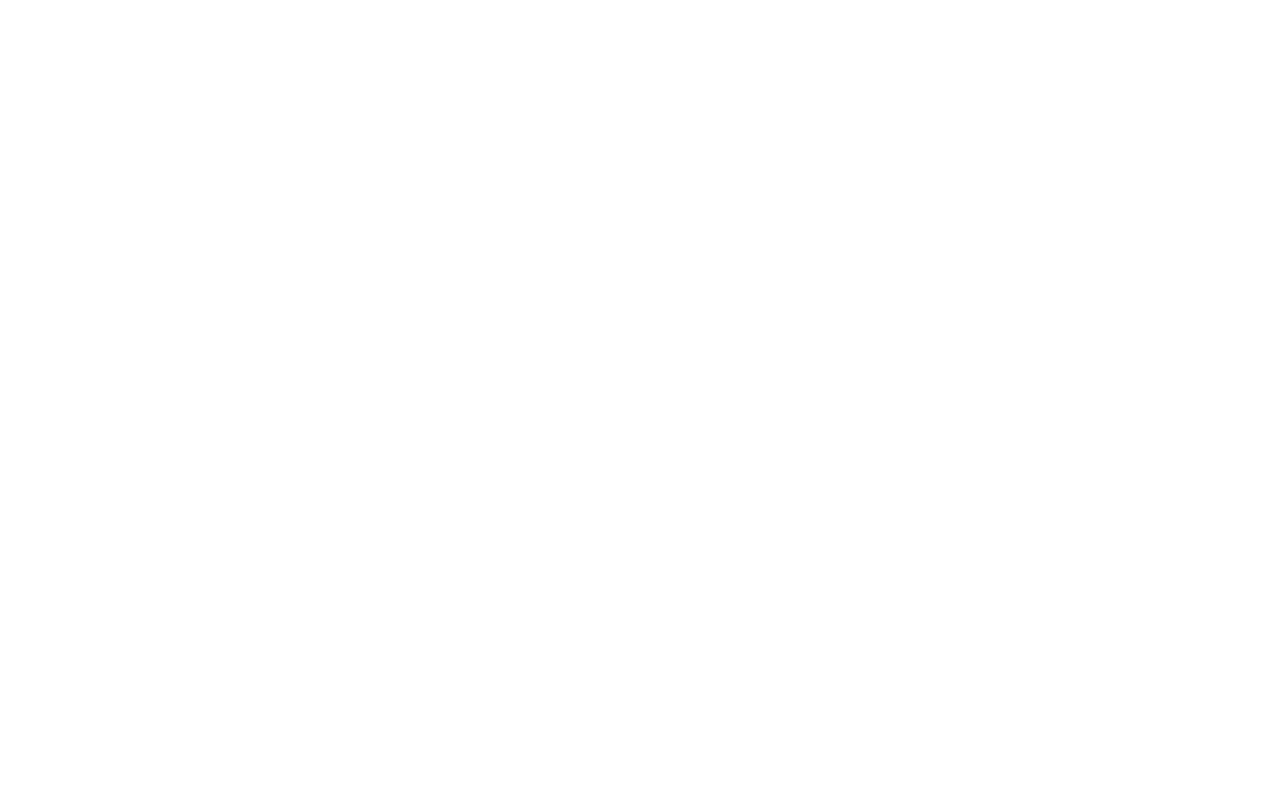
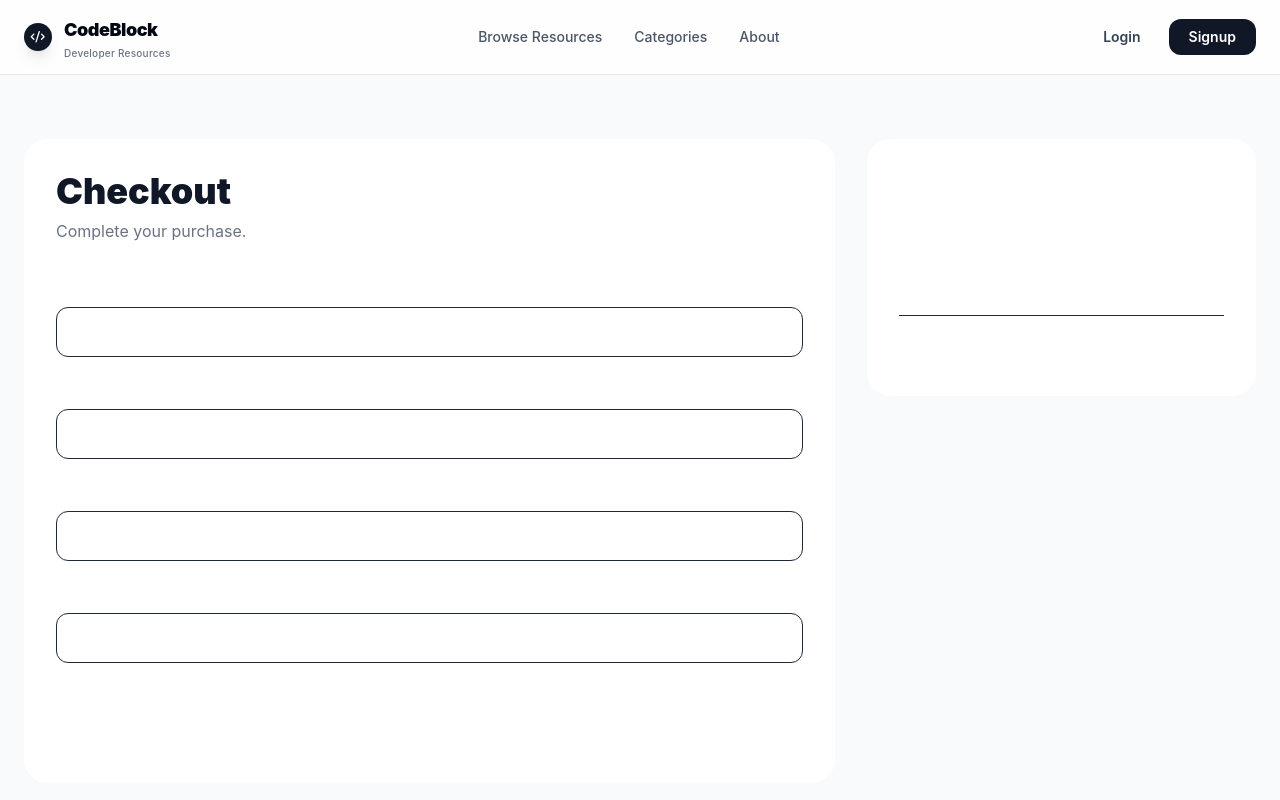
Before and after one commit to MORESUCCESS/CodeBlock, a React (Vite) app: page /checkout in a window 1280 px wide. Before the commit this address had no page. Shown: the top 800 px of the page. Built offline with nearby package versions, Linux system fonts and the light colour scheme.

Commit message:
added checkout page

```diff
--- a/src/App.jsx
+++ b/src/App.jsx
@@ -1,29 +1,51 @@
 import React from "react";
 import { BrowserRouter, Routes, Route } from "react-router-dom";
 
+// Layout
 import Layout from "./components/layout";
 
+// Pages
 import Home from "./pages/Home";
+import Resources from "./pages/Resources";
+import Categories from "./pages/Categories";
+import About from "./pages/About";
+import Cart from "./pages/Cart";
+import ResourceDetails from "./pages/ResourceDetails";
+import Checkout from "./pages/Checkout";
+
+// Auth (No Layout)
 import Signup from "./components/signup";
 import Login from "./components/login";
-import Resources from "./pages/resources";
-import Categories from "./pages/categories";
-import About from "./pages/about";
-import Cart from "./pages/cart";
-import ResourceDetails from "./pages/resourceDetails";
 
 const App = () => {
   return (
     <BrowserRouter>
       <Routes>
-        {/* Pages with Navbar + Footer */}
-        <Route path="/" element={<Home />} />
+        {/* Main Website */}
+
+        <Route
+          path="/"
+          element={
+            <Layout>
+              <Home />
+            </Layout>
+          }
+        />
 
         <Route
           path="/resources"
           element={
             <Layout>
               <Resources />
+            </Layout>
+          }
+        />
+
+        <Route
+          path="/resources/:id"
+          element={
+            <Layout>
+              <ResourceDetails />
             </Layout>
           }
         />
@@ -56,18 +78,19 @@
         />
 
         <Route
-          path="/resources/:id"
+          path="/checkout"
           element={
             <Layout>
-              <ResourceDetails />
+              <Checkout />
             </Layout>
           }
         />
 
-        {/* Auth Pages without Layout */}
-        <Route path="/signup" element={<Signup />} />
+        {/* Authentication Pages */}
 
         <Route path="/login" element={<Login />} />
+
+        <Route path="/signup" element={<Signup />} />
       </Routes>
     </BrowserRouter>
   );
--- /dev/null
+++ b/src/pages/checkout.jsx
@@ -0,0 +1,360 @@
+import React, { useState } from "react";
+import {
+  CreditCard,
+  Lock,
+  Mail,
+  User,
+  MapPin,
+  ShoppingBag,
+} from "lucide-react";
+
+const Checkout = () => {
+  const [formData, setFormData] = useState({
+    name: "",
+    email: "",
+    address: "",
+    card: "",
+  });
+
+  const [errors, setErrors] = useState({});
+
+  const order = {
+    items: [
+      {
+        title: "Authentication Kit",
+        price: 29,
+      },
+      {
+        title: "Dashboard UI Kit",
+        price: 25,
+      },
+    ],
+  };
+
+  const total = order.items.reduce((sum, item) => sum + item.price, 0);
+
+  const handleChange = (e) => {
+    const { name, value } = e.target;
+
+    setFormData((prev) => ({
+      ...prev,
+      [name]: value,
+    }));
+  };
+
+  const validateForm = () => {
+    const newErrors = {};
+
+    if (!formData.name.trim()) {
+      newErrors.name = "Name is required";
+    }
+
+    if (!formData.email.trim()) {
+      newErrors.email = "Email is required";
+    } else if (!/\S+\.\S+/.test(formData.email)) {
+      newErrors.email = "Enter valid email";
+    }
+
+    if (!formData.address.trim()) {
+      newErrors.address = "Address is required";
+    }
+
+    if (!formData.card.trim()) {
+      newErrors.card = "Card details required";
+    }
+
+    setErrors(newErrors);
+
+    return Object.keys(newErrors).length === 0;
+  };
+
+  const handleSubmit = (e) => {
+    e.preventDefault();
+
+    if (!validateForm()) return;
+
+    console.log("Checkout Values:", {
+      ...formData,
+      order,
+      total,
+    });
+
+    // Payment integration goes here
+  };
+
+  return (
+    <div
+      className="
+        min-h-screen
+        bg-gray-50
+        dark:bg-gray-950
+        px-6
+        py-16
+        text-white
+      "
+    >
+      <div
+        className="
+          max-w-7xl
+          mx-auto
+          grid
+          lg:grid-cols-3
+          gap-8
+        "
+      >
+        {/* Checkout Form */}
+
+        <form
+          onSubmit={handleSubmit}
+          className="
+            lg:col-span-2
+            bg-white
+            dark:bg-gray-900
+            rounded-3xl
+            p-8
+          "
+        >
+          <h1
+            className="
+              text-4xl
+              font-black
+              text-gray-900
+              dark:text-white
+            "
+          >
+            Checkout
+          </h1>
+
+          <p className="mt-2 text-gray-500">Complete your purchase.</p>
+
+          {/* Name */}
+
+          <div className="mt-8">
+            <label className="font-semibold">Full Name</label>
+
+            <div
+              className="
+                mt-2
+                flex
+                items-center
+                gap-3
+                border
+                border-gray-800
+                rounded-xl
+                px-4
+                py-3
+              "
+            >
+              <User size={18} />
+
+              <input
+                name="name"
+                value={formData.name}
+                onChange={handleChange}
+                placeholder="John Doe"
+                className="
+                  w-full
+                  outline-none
+                  bg-transparent
+                "
+              />
+            </div>
+
+            {errors.name && (
+              <p className="text-red-500 text-sm mt-1">{errors.name}</p>
+            )}
+          </div>
+
+          {/* Email */}
+
+          <div className="mt-5">
+            <label className="font-semibold">Email</label>
+
+            <div
+              className="
+                mt-2
+                flex
+                items-center
+                gap-3
+                border
+                border-gray-800
+                rounded-xl
+                px-4
+                py-3
+              "
+            >
+              <Mail size={18} />
+
+              <input
+                name="email"
+                type="email"
+                value={formData.email}
+                onChange={handleChange}
+                placeholder="email@example.com"
+                className="
+                  w-full
+                  outline-none
+                  bg-transparent
+                "
+              />
+            </div>
+
+            {errors.email && (
+              <p className="text-red-500 text-sm mt-1">{errors.email}</p>
+            )}
+          </div>
+
+          {/* Address */}
+
+          <div className="mt-5">
+            <label className="font-semibold">Address</label>
+
+            <div
+              className="
+                mt-2
+                flex
+                items-center
+                gap-3
+                border
+                border-gray-800
+                rounded-xl
+                px-4
+                py-3
+              "
+            >
+              <MapPin size={18} />
+
+              <input
+                name="address"
+                value={formData.address}
+                onChange={handleChange}
+                placeholder="Your address"
+                className="
+                  w-full
+                  outline-none
+                  bg-transparent
+                "
+              />
+            </div>
+
+            {errors.address && (
+              <p className="text-red-500 text-sm mt-1">{errors.address}</p>
+            )}
+          </div>
+
+          {/* Card */}
+
+          <div className="mt-5">
+            <label className="font-semibold">Card Details</label>
+
+            <div
+              className="
+                mt-2
+                flex
+                items-center
+                gap-3
+                border
+                border-gray-800
+                rounded-xl
+                px-4
+                py-3
+              "
+            >
+              <CreditCard size={18} />
+
+              <input
+                name="card"
+                value={formData.card}
+                onChange={handleChange}
+                placeholder="**** **** **** ****"
+                className="
+                  w-full
+                  outline-none
+                  bg-transparent
+                "
+              />
+            </div>
+
+            {errors.card && (
+              <p className="text-red-500 text-sm mt-1">{errors.card}</p>
+            )}
+          </div>
+
+          <button
+            type="submit"
+            className="
+              mt-8
+              w-full
+              py-4
+              rounded-xl
+              dark:bg-gray-950
+              text-white
+              font-bold
+              flex
+              justify-center
+              items-center
+              gap-2
+              cursor-pointer
+            "
+          >
+            <Lock size={18} />
+            Complete Payment
+          </button>
+        </form>
+
+        {/* Order Summary */}
+
+        <div
+          className="
+            bg-white
+            dark:bg-gray-900
+            rounded-3xl
+            p-8
+            h-fit
+          "
+        >
+          <div className="flex gap-3 items-center">
+            <ShoppingBag />
+
+            <h2 className="text-2xl font-bold">Order Summary</h2>
+          </div>
+
+          <div className="mt-6 space-y-4">
+            {order.items.map((item) => (
+              <div
+                key={item.title}
+                className="
+                  flex
+                  justify-between
+                "
+              >
+                <span>{item.title}</span>
+
+                <span>${item.price}</span>
+              </div>
+            ))}
+          </div>
+
+          <div
+            className="
+              mt-6
+              border-t
+              border-t-gray-800
+              pt-5
+              flex
+              justify-between
+              font-black
+              text-xl
+            "
+          >
+            <span>Total</span>
+
+            <span>${total}</span>
+          </div>
+        </div>
+      </div>
+    </div>
+  );
+};
+
+export default Checkout;
```
